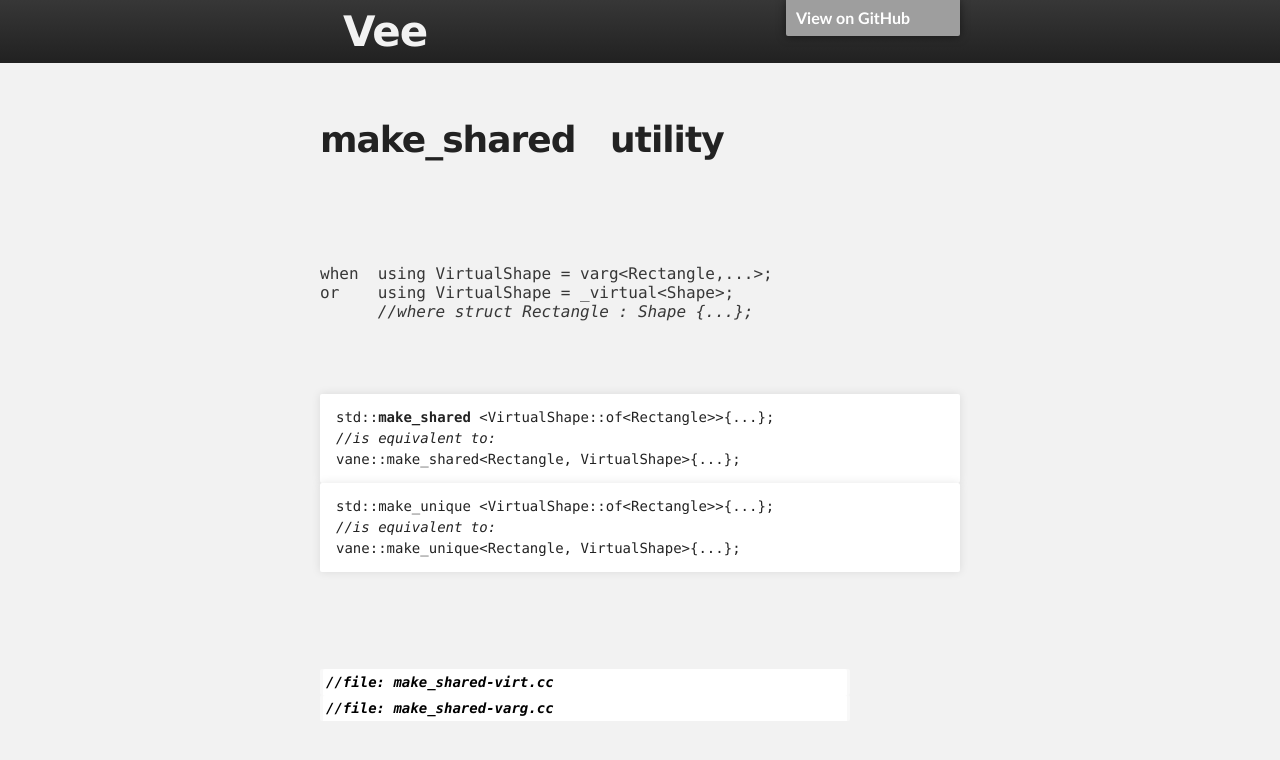
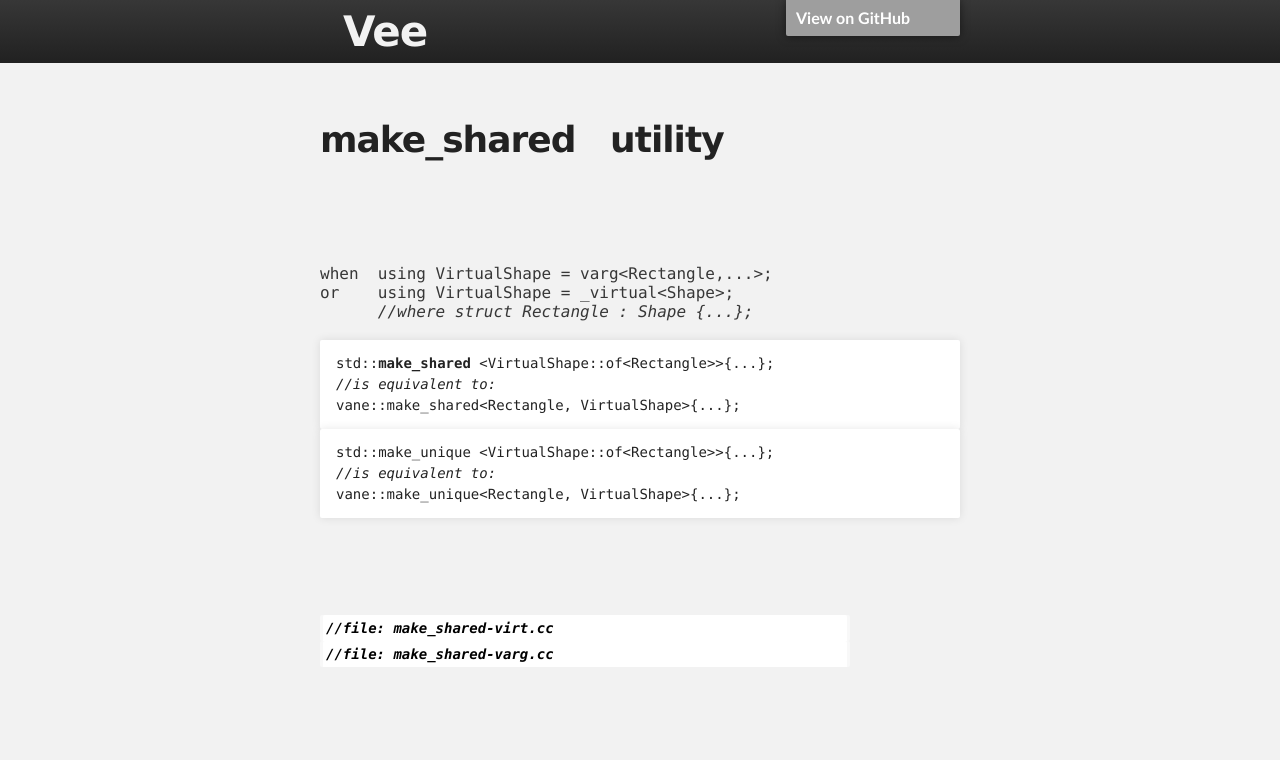
Before and after one commit to tmp2tmp/eee, a Jekyll site: the page built from docs/make_shared.md, in a window 1280 px wide. Shown: the top 760 px of the page. Built offline with Jekyll 4.4.1, drawn with Linux system fonts in a browser that asks for light colours; our own code applies the rules of GitHub Pages for plain Markdown files; the repository's description, which GitHub fills in, is left out; grey boxes are pictures that could not be loaded.

Commit message:
Update make_shared.md

```diff
--- a/docs/make_shared.md
+++ b/docs/make_shared.md
@@ -6,10 +6,11 @@
 <div style='font: 12pt consolas; -white-space:pre'>
 when&nbsp;&nbsp;using VirtualShape = varg&lt;Rectangle,...&gt;;<br>
 or&nbsp;&nbsp;&nbsp;&nbsp;using VirtualShape = _virtual&lt;Shape&gt;;<br>
-&nbsp;&nbsp;&nbsp;&nbsp;&nbsp;&nbsp;<i>//where struct Rectangle : Shape {...};</i>
+&nbsp;&nbsp;&nbsp;&nbsp;&nbsp;&nbsp;<i>//where struct Rectangle : Shape {...};</i><br>
+<br>
 </div>
-<br>
-&nbsp;
+
+
 <pre><code>std::<b>make_shared</b> &lt;VirtualShape::of&lt;Rectangle&gt;&gt;{...};
 <i>//is equivalent to:</i>
 vane::make_shared&lt;Rectangle, VirtualShape&gt;{...};
```
